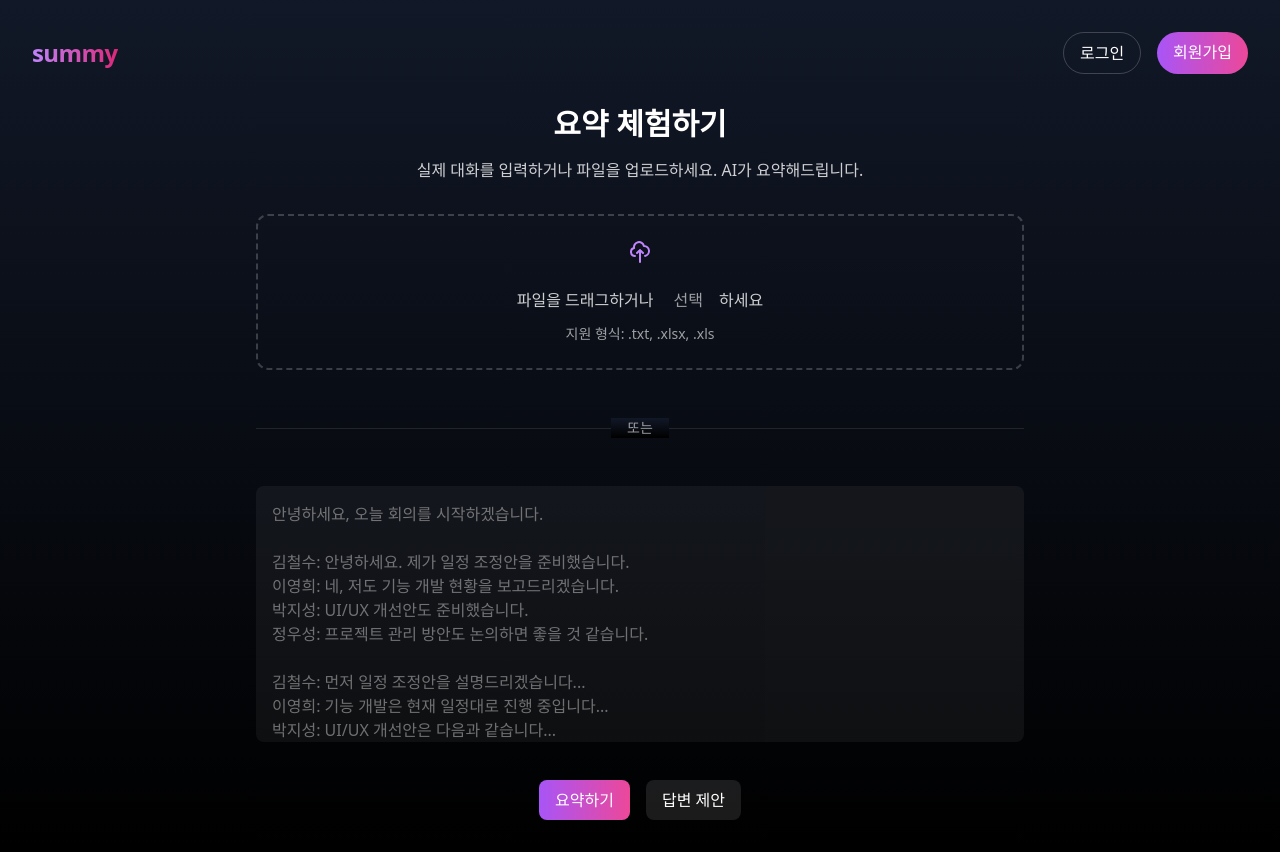
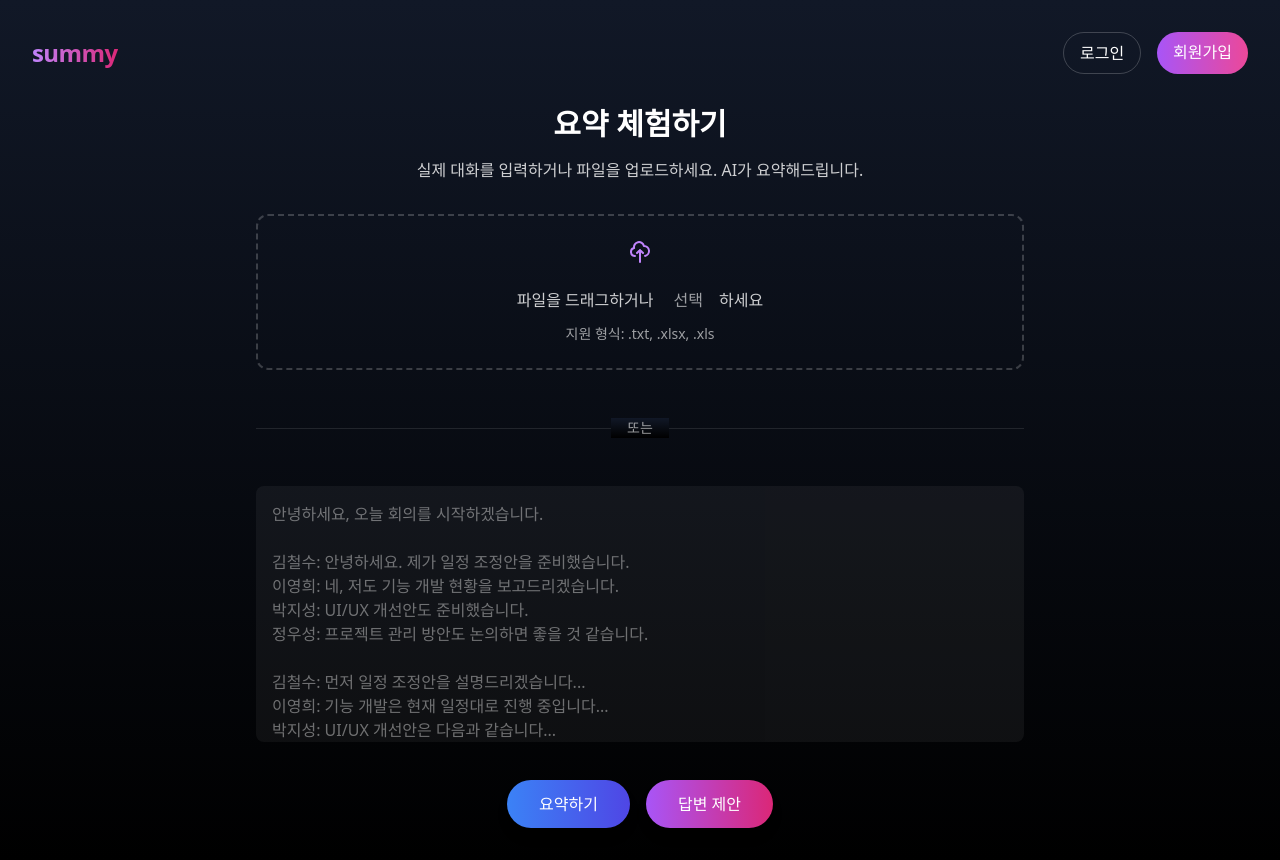
Before and after one commit to FLYLIKEB/summy, a Next.js app: page /demo in a window 1280 px wide. Built offline with nearby package versions, Linux system fonts and the light colour scheme.

Commit message:
style: ActionButtons 컴포넌트 UI 개선 - 그라데이션, 호버 효과, 포커스 링 추가

```diff
--- a/app/demo/components/ActionButtons.tsx
+++ b/app/demo/components/ActionButtons.tsx
@@ -1,12 +1,5 @@
 import React from 'react'
-import { Button } from './common/Button'
-
-interface ActionButtonsProps {
-  isSummarizing: boolean
-  isSuggesting: boolean
-  onSummarize: () => void
-  onSuggestResponse: () => void
-}
+import { ActionButtonsProps } from '../types'
 
 export const ActionButtons: React.FC<ActionButtonsProps> = ({
   isSummarizing,
@@ -15,26 +8,21 @@ export const ActionButtons: React.FC<ActionButtonsProps> = ({
   onSuggestResponse
 }) => {
   return (
-    <div className="flex flex-col sm:flex-row gap-3 sm:gap-4 justify-center items-center">
-      <Button
-        variant="primary"
-        gradient
-        isLoading={isSummarizing}
+    <div className="flex flex-col sm:flex-row gap-4 justify-center items-center">
+      <button
         onClick={onSummarize}
-        disabled={isSummarizing}
-        className="w-full sm:w-auto"
+        disabled={isSummarizing || isSuggesting}
+        className="w-full sm:w-auto px-8 py-3 rounded-full bg-gradient-to-r from-blue-500 to-indigo-600 text-white font-medium shadow-lg hover:shadow-xl transform hover:-translate-y-0.5 transition-all duration-200 disabled:opacity-50 disabled:cursor-not-allowed disabled:transform-none disabled:shadow-none focus:outline-none focus:ring-2 focus:ring-blue-500 focus:ring-offset-2 focus:ring-offset-gray-900"
       >
-        요약하기
-      </Button>
-      <Button
-        variant="secondary"
-        isLoading={isSuggesting}
+        {isSummarizing ? '요약 중...' : '요약하기'}
+      </button>
+      <button
         onClick={onSuggestResponse}
-        disabled={isSuggesting}
-        className="w-full sm:w-auto"
+        disabled={isSummarizing || isSuggesting}
+        className="w-full sm:w-auto px-8 py-3 rounded-full bg-gradient-to-r from-purple-500 to-pink-600 text-white font-medium shadow-lg hover:shadow-xl transform hover:-translate-y-0.5 transition-all duration-200 disabled:opacity-50 disabled:cursor-not-allowed disabled:transform-none disabled:shadow-none focus:outline-none focus:ring-2 focus:ring-purple-500 focus:ring-offset-2 focus:ring-offset-gray-900"
       >
-        답변 제안
-      </Button>
+        {isSuggesting ? '제안 중...' : '답변 제안'}
+      </button>
     </div>
   )
 }
```
Also changed, not shown: app/demo/types/index.ts (+7 -0 lines).
